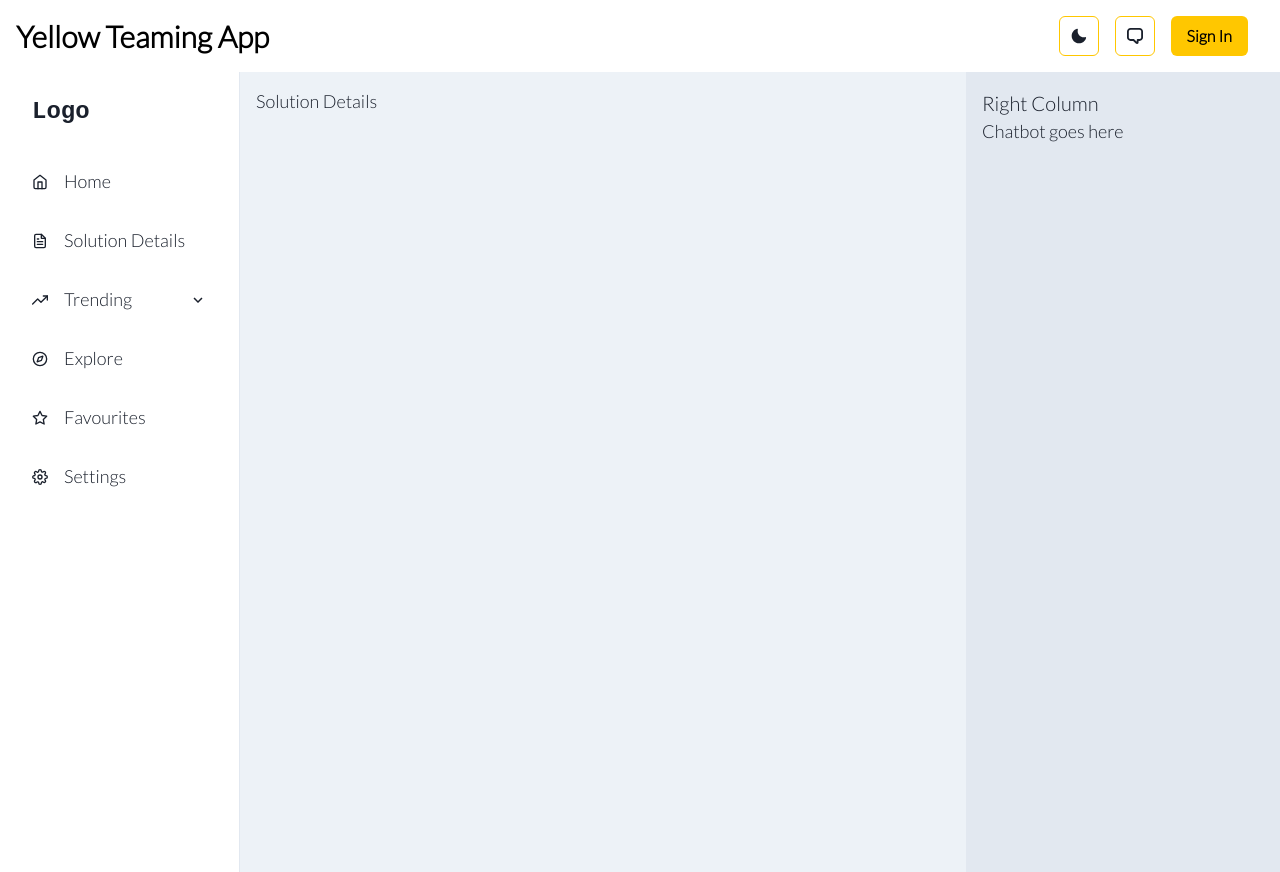
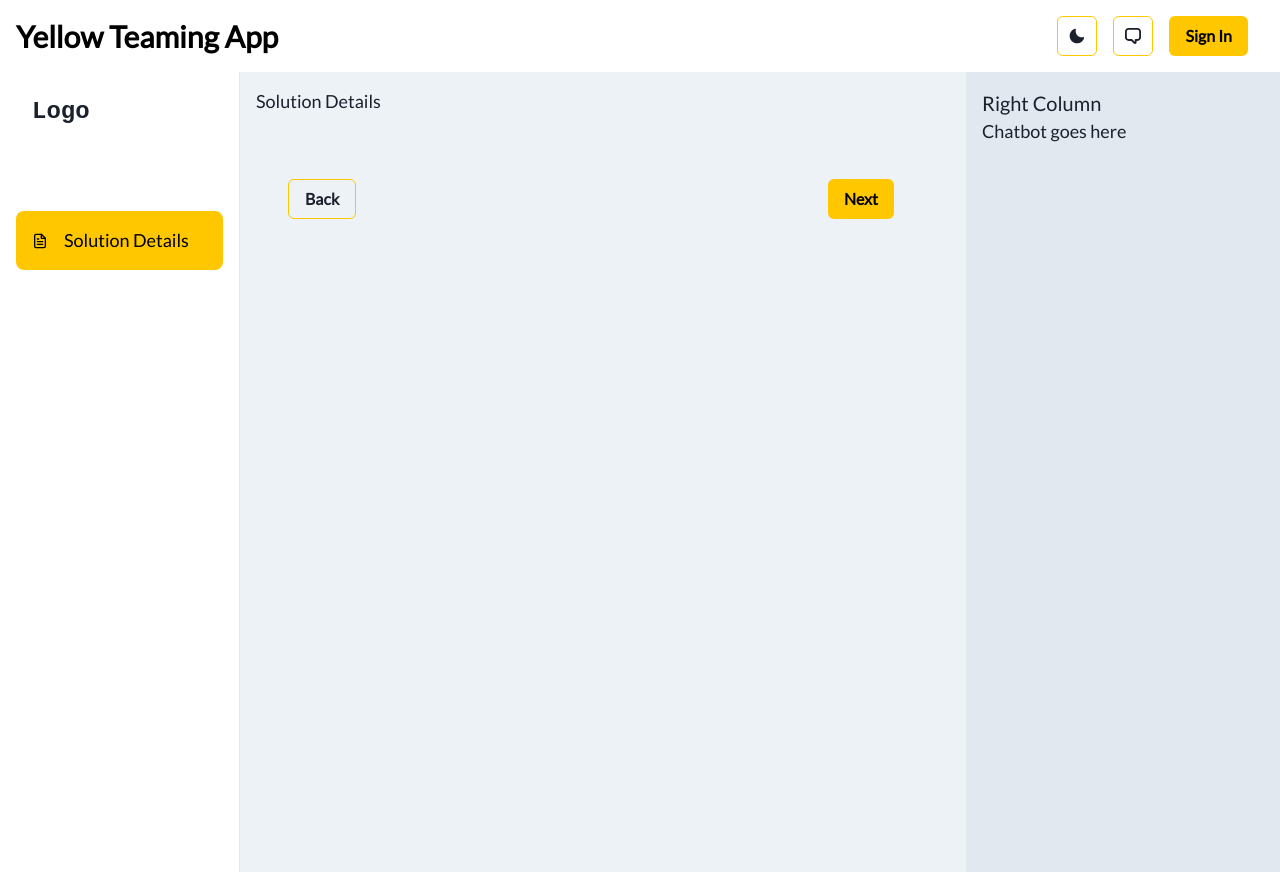
Before and after one commit to zachlasiuk/yellow-teaming-app, a React (Vite) app: page / in a window 1280 px wide. Both pictures are taken after a click on the link "Solution Details". Built offline with nearby package versions, Linux system fonts and the light colour scheme.

Commit message:
improved show and tell page

```diff
--- a/index.html
+++ b/index.html
@@ -4,7 +4,7 @@
     <meta charset="UTF-8" />
     <link rel="icon" type="image/svg+xml" href="/src/favicon.svg" />
     <meta name="viewport" content="width=device-width, initial-scale=1.0" />
-    <link href="https://fonts.googleapis.com/css2?family=Lato:wght@300&display=swap" rel="stylesheet">
+    <link href="https://fonts.googleapis.com/css2?family=Lato:wght@300;400&display=swap" rel="stylesheet">
     <title>Vite App</title>
   </head>
   <body>
--- /dev/null
+++ b/src/components/BackAndNextBtns.jsx
@@ -0,0 +1,27 @@
+import React from "react";
+import { Box, Button } from "@chakra-ui/react";
+
+const BackAndNext = ({ onBack, onNext, showBack, showNext }) => {
+  return (
+    <Box display="flex" justifyContent="space-between" alignItems="center" mb={8} mt={16} mr={8} ml={8}>
+      {/* Back Button */}
+      {showBack && (
+        <Button onClick={onBack} colorScheme="blue" variant="outline">
+          Back
+        </Button>
+      )}
+
+      {/* Spacer if only one button */}
+      {!showBack && <Box />}
+
+      {/* Next Button */}
+      {showNext && (
+        <Button onClick={onNext} colorScheme="blue" variant="solid">
+          Next
+        </Button>
+      )}
+    </Box>
+  );
+};
+
+export default BackAndNext;
--- a/src/components/LeftColumn.jsx
+++ b/src/components/LeftColumn.jsx
@@ -1,21 +1,59 @@
 import React, { useState } from 'react';
 import { Box, Flex } from '@chakra-ui/react';
 import { Sidebar } from './Sidebar'; // Import Sidebar
-import Content from './Content'; // Import Content
+import Content from './content/AllContentNavigation'; // Import Content
+import { LinkItems } from "./content/AllContentNavigation";
+
+import BackAndNext from "./BackAndNextBtns";
+
+const flattenLinks = (links) => {
+  const result = [];
+  links.forEach((link) => {
+    result.push(link);
+    if (link.children?.length > 0) {
+      result.push(...link.children);
+    }
+  });
+  return result;
+};
 
 function LeftColumn() {
   const [activePage, setActivePage] = useState('Home'); // State for the active page
+
+  // Handle back & next logic
+  const flatLinks = flattenLinks(LinkItems);
+  const activeIndex = flatLinks.findIndex((link) => link.key === activePage);
+
+  const handleBack = () => {
+    if (activeIndex > 0) {
+      setActivePage(flatLinks[activeIndex - 1].key);
+    }
+  };
+
+  const handleNext = () => {
+    if (activeIndex < flatLinks.length - 1) {
+      setActivePage(flatLinks[activeIndex + 1].key);
+    }
+  };
+
 
   return (
     <Flex height="100vh" direction="row"> {/* Ensure a horizontal layout */}
       {/* Sidebar */}
       <Box width={{ base: 'full', md: '60' }} bg="gray.100">
-        <Sidebar onSelect={setActivePage} />
+
+        <Sidebar onSelect={setActivePage} activePage={activePage} />
       </Box>
 
       {/* Content */}
       <Box flex="1" p="4" overflowY="auto">
         <Content activePage={activePage} /> {/* Pass activePage as prop */}
+        <BackAndNext
+          onBack={handleBack}
+          onNext={handleNext}
+          showBack={activeIndex > 0}
+          showNext={activeIndex < flatLinks.length - 1}
+        />
       </Box>
     </Flex>
   );
--- a/src/components/Sidebar.jsx
+++ b/src/components/Sidebar.jsx
@@ -1,26 +1,9 @@
-import React, { useState } from 'react';
-import { Box, Flex, Text, Icon, CloseButton, useColorModeValue } from '@chakra-ui/react';
-import { FiHome, FiFileText, FiTrendingUp, FiCompass, FiStar, FiSettings } from 'react-icons/fi';
-import { ChevronDownIcon } from '@chakra-ui/icons';
+import React, { useState } from "react";
+import { Box, Flex, Text, Icon, CloseButton, useColorModeValue } from "@chakra-ui/react";
+import { ChevronDownIcon } from "@chakra-ui/icons";
+import { LinkItems } from "./content/AllContentNavigation";
 
-const LinkItems = [
-  { name: 'Home', icon: FiHome, key: 'Home', children: [] },
-  { name: 'Solution Details', icon: FiFileText, key: 'SolutionDetails', children: [] },
-  {
-    name: 'Trending',
-    icon: FiTrendingUp,
-    key: 'Trending',
-    children: [
-      { name: 'Trending 1', key: 'Trending1' },
-      { name: 'Trending 2', key: 'Trending2' },
-    ],
-  },
-  { name: 'Explore', icon: FiCompass, key: 'Explore', children: [] },
-  { name: 'Favourites', icon: FiStar, key: 'Favourites', children: [] },
-  { name: 'Settings', icon: FiSettings, key: 'Settings', children: [] },
-];
-
-export const Sidebar = ({ onSelect }) => {
+export const Sidebar = ({ onSelect, activePage }) => {
   const [expandedMenu, setExpandedMenu] = useState(null);
 
   const toggleSubmenu = (menuName) => {
@@ -29,9 +12,9 @@ export const Sidebar = ({ onSelect }) => {
 
   return (
     <Box
-      bg={useColorModeValue('white', 'gray.900')}
+      bg={useColorModeValue("white", "gray.900")}
       borderRight="1px"
-      borderRightColor={useColorModeValue('gray.200', 'gray.700')}
+      borderRightColor={useColorModeValue("gray.200", "gray.700")}
       w="full"
       h="full"
     >
@@ -39,7 +22,7 @@ export const Sidebar = ({ onSelect }) => {
         <Text fontSize="2xl" fontFamily="monospace" fontWeight="bold">
           Logo
         </Text>
-        <CloseButton display={{ base: 'flex', md: 'none' }} />
+        <CloseButton display={{ base: "flex", md: "none" }} />
       </Flex>
       {LinkItems.map((link) => (
         <Box key={link.key}>
@@ -47,6 +30,7 @@ export const Sidebar = ({ onSelect }) => {
             icon={link.icon}
             isExpandable={link.children?.length > 0}
             isExpanded={expandedMenu === link.key}
+            isActive={activePage === link.key} // Pass whether this item is active
             onClick={() => {
               if (link.children?.length > 0) {
                 toggleSubmenu(link.key);
@@ -59,7 +43,12 @@ export const Sidebar = ({ onSelect }) => {
           </NavItem>
           {expandedMenu === link.key &&
             link.children.map((child) => (
-              <NavItem key={child.key} pl="8" onClick={() => onSelect(child.key)}>
+              <NavItem
+                key={child.key}
+                pl="8"
+                isActive={activePage === child.key} // Handle active child items
+                onClick={() => onSelect(child.key)}
+              >
                 {child.name}
               </NavItem>
             ))}
@@ -69,8 +58,8 @@ export const Sidebar = ({ onSelect }) => {
   );
 };
 
-const NavItem = ({ icon, children, isExpandable = false, isExpanded = false, pl = 4, ...rest }) => (
-  <Box as="a" href="#" style={{ textDecoration: 'none' }} _focus={{ boxShadow: 'none' }}>
+const NavItem = ({ icon, children, isExpandable = false, isExpanded = false, isActive = false, pl = 4, ...rest }) => (
+  <Box as="a" href="#" style={{ textDecoration: "none" }} _focus={{ boxShadow: "none" }}>
     <Flex
       align="center"
       p="4"
@@ -78,16 +67,18 @@ const NavItem = ({ icon, children, isExpandable = false, isExpanded = false, pl
       borderRadius="lg"
       role="group"
       cursor="pointer"
+      bg={isActive ? "yellow" : "transparent"}
+      color={isActive ? "black" : "white"}
       _hover={{
-        bg: 'cyan.400',
-        color: 'white',
+        bg: isActive ? "lightyellow":"lightyellow", // Slightly darker hover for active
+        color: "black",
       }}
       pl={pl}
       {...rest}
     >
       {icon && <Icon mr="4" fontSize="16" as={icon} />}
       <Text flex="1">{children}</Text>
-      {isExpandable && <ChevronDownIcon transform={isExpanded ? 'rotate(180deg)' : 'rotate(0deg)'} />}
+      {isExpandable && <ChevronDownIcon transform={isExpanded ? "rotate(180deg)" : "rotate(0deg)"} />}
     </Flex>
   </Box>
 );
--- /dev/null
+++ b/src/components/content/AllContentNavigation.jsx
@@ -0,0 +1,46 @@
+import React from "react";
+import { Box } from "@chakra-ui/react";
+import { FiHome, FiFileText, FiTrendingUp, FiCompass, FiStar, FiSettings } from "react-icons/fi";
+
+import HomeComponent from "./HomeComponent"
+
+// Map of active pages to their components
+const ComponentMap = {
+  Home: HomeComponent,
+  SolutionDetails: () => <Box>Solution Details</Box>,
+  Trending1: () => <Box>Trending 1</Box>,
+  Trending2: () => <Box>Trending 2</Box>,
+  Explore1: () => <Box>Explore 1</Box>,
+  Explore2: () => <Box>Explore 2</Box>,
+  Favourites: () => <Box>Favourites</Box>,
+  Settings: () => <Box>Settings</Box>,
+};
+
+// Navigation links
+export const LinkItems = [
+  { name: "Home", icon: FiHome, key: "Home", children: [] },
+  { name: "Solution Details", icon: FiFileText, key: "SolutionDetails", children: [] },
+  {
+    name: "Trending",
+    icon: FiTrendingUp,
+    key: "Trending",
+    children: [
+      { name: "Trending 1", key: "Trending1" },
+      { name: "Trending 2", key: "Trending2" },
+    ],
+  },
+  { name: "Explore", icon: FiCompass, key: "Explore", children: [] },
+  { name: "Favourites", icon: FiStar, key: "Favourites", children: [] },
+  { name: "Settings", icon: FiSettings, key: "Settings", children: [] },
+];
+
+// Content component to render the active page
+function Content({ activePage }) {
+  // Get the active component from ComponentMap
+  const ActiveComponent = ComponentMap[activePage];
+
+  // If the component exists, render it, otherwise show "Page Not Found"
+  return ActiveComponent ? <ActiveComponent /> : <Box>Page Not Found</Box>;
+}
+
+export default Content;
--- a/src/helpers/MarkdownRenderer.jsx
+++ b/src/helpers/MarkdownRenderer.jsx
@@ -21,8 +21,8 @@ const ChakraUIRenderer = {
   h3: ({ children }) => <Heading as="h3" size="lg" my={4}>{children}</Heading>,
   p: ({ children }) => <Text my={2}>{children}</Text>,
   a: ({ href, children }) => <Link href={href} color="teal.500">{children}</Link>,
-  ul: ({ children }) => <List styleType="disc" pl={4} my={2}>{children}</List>,
-  ol: ({ children }) => <List styleType="decimal" pl={4} my={2}>{children}</List>,
+  ul: ({ children }) => <List styleType="disc" pl={12} my={2}>{children}</List>,
+  ol: ({ children }) => <List styleType="decimal" pl={12} my={2}>{children}</List>,
   li: ({ children }) => <ListItem>{children}</ListItem>,
   blockquote: ({ children }) => <Box as="blockquote" pl={4} borderLeft="4px" borderColor="gray.200" my={4}>{children}</Box>,
 };
--- a/src/theme.jsx
+++ b/src/theme.jsx
@@ -8,6 +8,14 @@ const customTheme = extendTheme({
   fonts: {
     heading: `'Lato', 'sans-serif'`,
     body: `'Lato', 'sans-serif'`,
+  },
+  textStyles: {
+    heading: {
+      fontWeight: 300,
+    },
+    body: {
+      fontWeight: 400,
+    },
   },
   styles: {
     global: (props) => ({
@@ -76,6 +84,84 @@ const customTheme = extendTheme({
         }),
       },
     },
+
+    Table: {
+      variants: {
+        simple: (props) => ({
+          th: {
+            color: props.colorMode === "dark" ? "white" : "black",
+            fontWeight: "bold",
+            textTransform: "none",
+            fontSize: "lg",
+            margin:"0",
+            paddingLeft:"0",
+
+          },
+          td: {
+            color: props.colorMode === "dark" ? "white" : "black",
+            paddingLeft:"0",
+
+
+          },
+        }),
+      },
+    },
+    Input: {
+      baseStyle: (props) => ({
+
+        bg: props.colorMode === 'dark' ? 'white' : 'black4',
+        color: props.colorMode === 'dark' ? 'black' : 'white',
+        borderRadius: "md",
+        _hover: {
+          bg: "lightyellow",
+        },
+      }),
+      variants: {
+        outline: (props) => ({
+          field: {
+            bg: props.colorMode === 'dark' ? 'white' : 'black4',
+
+            color: props.colorMode === 'dark' ? 'black' : 'white',
+            borderRadius: "md",
+            //borderColor: "yellow",
+            borderWidth: 2,
+            _hover: {
+              borderColor: "yellow",
+            },
+            _focus: {
+              bg: props.colorMode === 'dark' ? 'lightyellow' : 'darkyellow',
+              borderColor: "yellow",
+            },
+            _placeholder: {
+              color: "darkgrey",
+              fontStyle: "italic",
+            },
+          },
+        }),
+      },
+    },
+
+    Alert: {
+      baseStyle: (props) => ({
+      }),
+      variants: {
+        subtle: (props) => ({
+          container: {
+            bg: props.colorMode === "dark" ? "black4" : "lightgrey",
+            color: props.colorMode === "dark" ? "white" : "black",
+            borderRadius: "md",
+          },
+          icon: {
+            color: props.colorMode === "dark" ? "orange" : "orange", // Icon color
+          },
+        }),
+      },
+      defaultProps: {
+        variant: "subtle",
+      },
+    },
+
+
     Accordion: {
       baseStyle: (props) => ({
         container: {
```
Also changed, not shown: src/components/Content.jsx (deleted, +0 -26 lines), src/components/content/HomeComponent.jsx (+28 -30 lines), src/helpers/QuestionsList.jsx (+4 -5 lines), src/main.jsx (+5 -2 lines).
